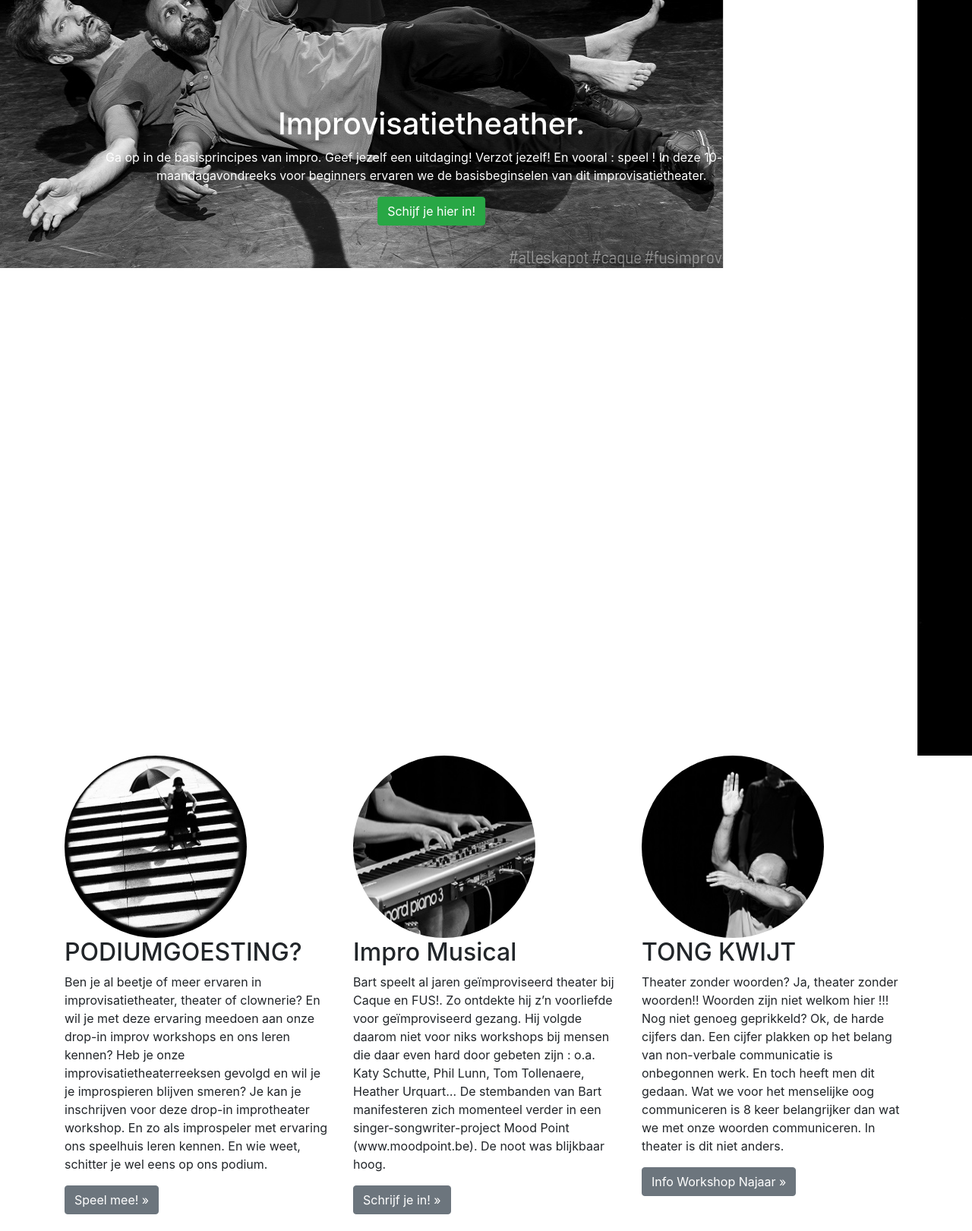
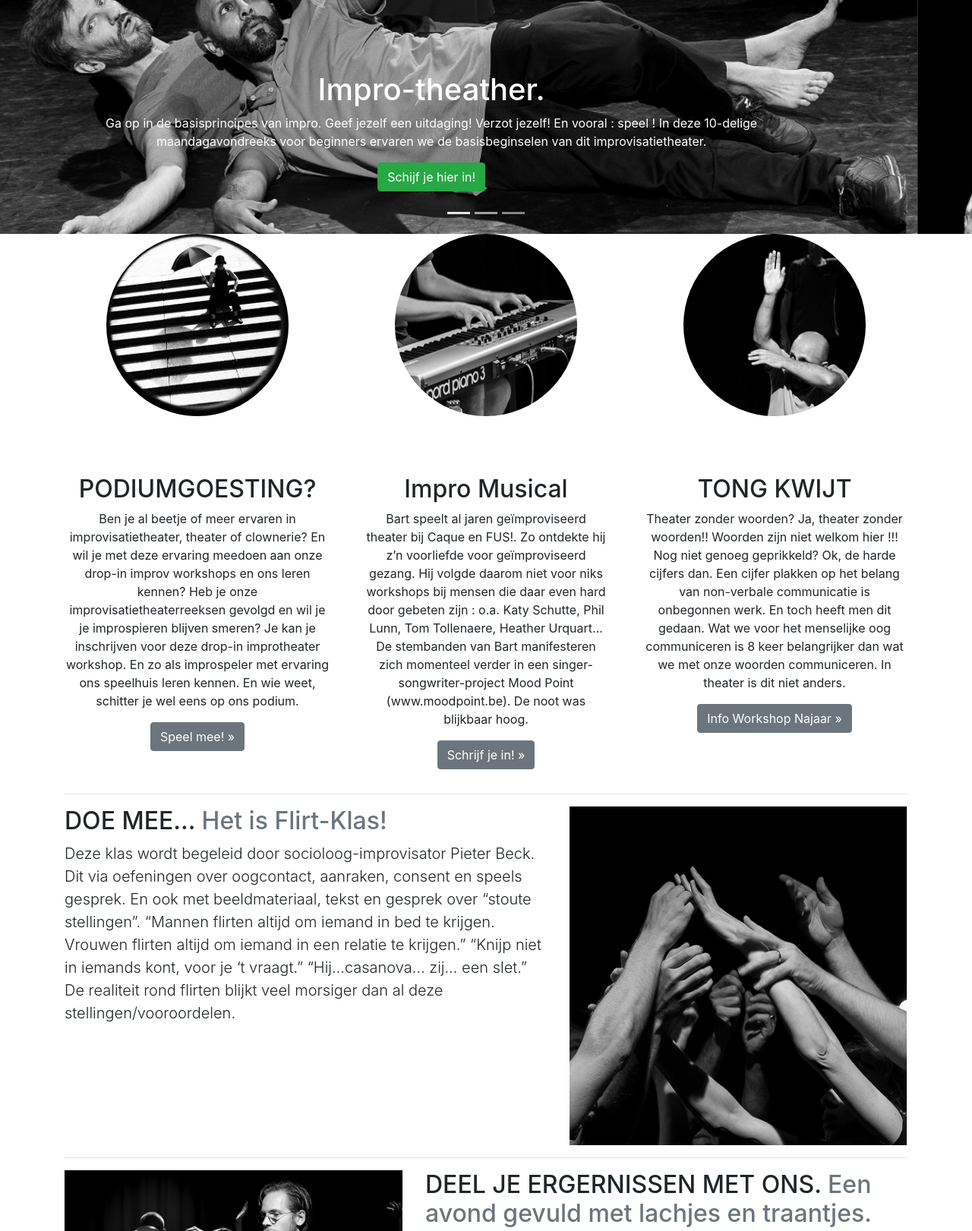
Before and after one commit to CathDM/challenge-bootstrap, a plain HTML site: page Carousel.html in a window 1280 px wide. Shown: the part 460-2081 px from the top of the page at 76% size. Drawn offline with nearby package versions, Linux system fonts and the light colour scheme.

Commit message:
less css

```diff
--- a/Carousel.html
+++ b/Carousel.html
@@ -8,9 +8,22 @@
 
     <!-- Bootstrap CSS -->
     <link rel="stylesheet" href="https://stackpath.bootstrapcdn.com/bootstrap/4.3.1/css/bootstrap.min.css" integrity="sha384-ggOyR0iXCbMQv3Xipma34MD+dH/1fQ784/j6cY/iJTQUOhcWr7x9JvoRxT2MZw1T" crossorigin="anonymous">
-    <link href="Carousel.css" rel="stylesheet">
+
+    <style>
+    .carousel-item {
+    height: 48rem;
+  }
+        /* Make the image fully responsive */
+        .carousel-inner img {
+            width: 100%;
+            height: 100%;
+            object-fit: cover;
+        }
+        </style>
+
+
 </head>
-  <body>
+  <body >
         <header>
                 <nav class="navbar navbar-expand-md navbar-dark fixed-top bg-dark">
                   <a class="navbar-brand" href="https://fusimprov.be/">Fus-Improv</a>
@@ -46,19 +59,19 @@
                       </ol>
                       <div class="carousel-inner">
                         <div class="carousel-item active">
-                                <img class=""d-block w-100 src="Images/fuscar/Ban1.jpg" alt="..."  >
+                                <img class=" d-block w-100" src="Images/fuscar/Ban1.jpg" alt="..."  >
 
                           <div class="container">
                             <div class="carousel-caption text-center">
-                              <h1>Improvisatietheather.</h1>
+                              <h1>Impro-theather.</h1>
                               <p>Ga op in de basisprincipes van impro. Geef jezelf een uitdaging! Verzot jezelf! En vooral : speel ! In deze 10-delige maandagavondreeks voor beginners ervaren we de basisbeginselen van dit improvisatietheater.</p>
                               <p><a class="btn btn-success" href="https://fusimprov.be/improvisatietheater1/" role="button">Schijf je hier in!</a></p>
                             </div>
                           </div>
                         </div>
-                        <div class="carousel-item">
+                        <div class="carousel-item ">
 
-                          <img src="Images/fuscar/fus1.jpg" class="" alt="...">
+                          <img src="Images/fuscar/fus1.jpg" class="d-block w-100" alt="...">
                           <div class="container">
                             <div class="carousel-caption text-right">
                               <h1>Everyone can sing.</h1>
@@ -69,7 +82,7 @@
                         </div>
                         <div class="carousel-item">
 
-                          <img src="Images/fuscar/fus4.jpg" class="" alt="..." >
+                          <img src="Images/fuscar/fus4.jpg" class="d-block w-100" alt="..." >
                           <div class="container">
                             <div class="carousel-caption text-center card bg-dark text-white">
                               <h1>SHOW van LIJVEN.</h1>
@@ -89,28 +102,30 @@
                       </a>
                     </div>
 <!------------------below carousel-->
-                    <div class="container marketing">
+                    <div class="container marketing ">
 
                             <!-- Three columns of text below the carousel -->
                             <div class="row">
-                              <div class="col-lg-4 ">
+                              <div class="col-lg-4 mb-6 text-center ">
                                     <img src="Images/fuscar/fus3.jpg" class="rounded-circle" width="240" height="240" alt="..." >
-                                <h2>PODIUMGOESTING?</h2>
+                                <h2></br></br>PODIUMGOESTING?</h2>
                                 <p>Ben je al beetje of meer ervaren in improvisatietheater, theater of clownerie? En wil je met deze ervaring meedoen aan onze drop-in improv workshops en ons leren kennen?
                                         Heb je onze improvisatietheaterreeksen gevolgd en wil je je improspieren blijven smeren?
                                         Je kan je inschrijven voor deze drop-in improtheater workshop. En zo als improspeler met ervaring ons speelhuis leren kennen. En wie weet, schitter je wel eens op ons podium.</p>
                                 <p><a class="btn btn-secondary" href="https://fusimprov.be/meespelen/" role="button">Speel mee! &raquo;</a></p>
-                              </div><!-- /.col-lg-4 -->
-                              <div class="col-lg-4">
+                              </div>
+                              <!-- /.col-lg-4 -->
+                              <div class="col-lg-4 mb-6 text-center">
                                     <img src="Images/fuscar/fus33.jpg" class="rounded-circle" width="240" height="240" alt="..." >
-                                <h2>Impro Musical</h2>
-                                <p>Bart speelt al jaren geïmproviseerd theater bij Caque en FUS!. Zo ontdekte hij z’n voorliefde voor geïmproviseerd gezang. Hij volgde daarom niet voor niks workshops bij mensen die daar even hard door gebeten zijn : o.a. Katy Schutte, Phil Lunn, Tom Tollenaere, Heather Urquart… De stembanden van Bart manifesteren zich momenteel verder in een singer-songwriter-project Mood Point (www.moodpoint.be). De noot was blijkbaar hoog.</p>
+                                <h2></br></br>Impro Musical</h2>
+                                <p class="mr-3 ml-3">Bart speelt al jaren geïmproviseerd theater bij Caque en FUS!. Zo ontdekte hij z’n voorliefde voor geïmproviseerd gezang. Hij volgde daarom niet voor niks workshops bij mensen die daar even hard door gebeten zijn : o.a. Katy Schutte, Phil Lunn, Tom Tollenaere, Heather Urquart… De stembanden van Bart manifesteren zich momenteel verder in een singer-songwriter-project Mood Point (www.moodpoint.be). De noot was blijkbaar hoog.</p>
                                 <p><a class="btn btn-secondary" href="#" role="button">Schrijf je in! &raquo;</a></p>
-                              </div><!-- /.col-lg-4 -->
-                              <div class="col-lg-4">
+                              </div>
+                              <!-- /.col-lg-4 -->
+                              <div class="col-lg-4 mb-6 text-center">
 
                                 <img src="Images/fuscar/fus22.jpg" class="rounded-circle" width="240" height="240" alt="..." >
-                                <h2>TONG KWIJT</h2>
+                                <h2></br></br>TONG KWIJT</h2>
                                 <p>Theater zonder woorden? Ja, theater zonder woorden!! Woorden zijn niet welkom hier !!! Nog niet genoeg geprikkeld? Ok, de harde cijfers dan. Een cijfer plakken op het belang van non-verbale communicatie is onbegonnen werk. En toch heeft men dit gedaan. Wat we voor het menselijke oog communiceren is 8 keer belangrijker dan wat we met onze woorden communiceren. In theater is dit niet anders.</p>
                                 <p><a class="btn btn-secondary" href="https://www.opendoek.be/vorming/spel/scènes-zonder-woorden?via=1543" role="button">Info Workshop Najaar &raquo;</a></p>
                               </div><!-- /.col-lg-4 -->
@@ -159,6 +174,7 @@
 
 
     <!-- Optional JavaScript -->
+
     <!-- jQuery first, then Popper.js, then Bootstrap JS -->
     <script src="https://code.jquery.com/jquery-3.3.1.slim.min.js" integrity="sha384-q8i/X+965DzO0rT7abK41JStQIAqVgRVzpbzo5smXKp4YfRvH+8abtTE1Pi6jizo" crossorigin="anonymous"></script>
     <script src="https://cdnjs.cloudflare.com/ajax/libs/popper.js/1.14.7/umd/popper.min.js" integrity="sha384-UO2eT0CpHqdSJQ6hJty5KVphtPhzWj9WO1clHTMGa3JDZwrnQq4sF86dIHNDz0W1" crossorigin="anonymous"></script>
```
